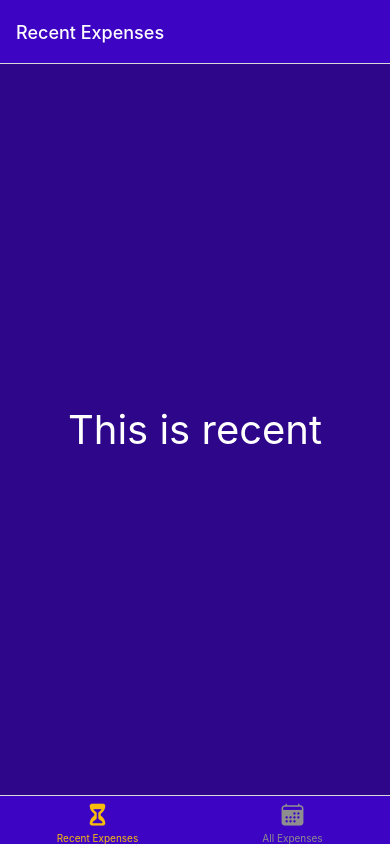
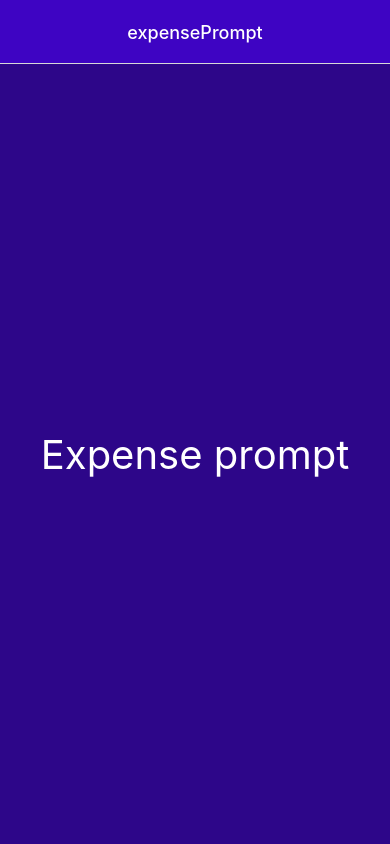
Before and after one commit to aadil42/react-native-expense-tracker, a React Native app: screen /expensePrompt in a window 390 px wide. Built offline with nearby package versions, Linux system fonts and the light colour scheme.

Commit message:
add screen prompt.

```diff
--- a/App.js
+++ b/App.js
@@ -3,32 +3,45 @@ import { StyleSheet, Text, View } from 'react-native';
 
 import { NavigationContainer } from '@react-navigation/native';
 import { createBottomTabNavigator } from '@react-navigation/bottom-tabs';
+import { createStackNavigator } from '@react-navigation/stack';
+
 import { Ionicons } from "@expo/vector-icons";
 
 // screen imports
 import AllExpenses from "./screens/AllExpenses";
 import RecentExpenses from "./screens/RecentExpenses";
+import ExpensePrompt from "./screens/ExpensePrompt";
+
 import { GlobalStyles } from './constants/styles';
 
+
+const Stack = createStackNavigator();
 const Tab = createBottomTabNavigator();
 
-export default function App() {
+const BottomTab = () => {
   return (
-    <>
-    <StatusBar style="light" />
-    <NavigationContainer
-    >
     <Tab.Navigator
-      screenOptions={{
+      screenOptions={({ navigation }) => {
+        return {
           tabBarActiveTintColor: GlobalStyles.colors.accent500,
           tabBarStyle: {
             backgroundColor: GlobalStyles.colors.primary500,
           },
           headerStyle: {
-          backgroundColor: GlobalStyles.colors.primary500
+            backgroundColor: GlobalStyles.colors.primary500,
           },
           headerTintColor: "white",
-
+          headerRight: ({tintColor}) =>  {
+            return <Ionicons
+            size={24}
+            color={tintColor}
+            name="add"
+            onPress={() => {
+              navigation.navigate('expensePrompt');
+            }}
+            />
+          }
+        }
       }}
       >
         <Tab.Screen
@@ -36,8 +49,8 @@ export default function App() {
           component={RecentExpenses}
           options={{
             title: "Recent Expenses",
-            tabBarIcon:({color, size}) => {
-              return <Ionicons name="hourglass" color={color} size={size} />
+            tabBarIcon:({color}) => {
+              return <Ionicons name="hourglass" color={color} size={24} />
             }
           }}
         />
@@ -46,12 +59,46 @@ export default function App() {
           component={AllExpenses}
           options={{
             title: "All Expenses",
-            tabBarIcon:({color, size}) => {
-              return <Ionicons name="calendar" color={color} size={size} />
+            tabBarIcon:({color}) => {
+              return <Ionicons name="calendar" color={color} size={24} />
             }
           }}
         />
       </Tab.Navigator>
+  );
+}
+
+export default function App() {
+  return (
+    <>
+    <StatusBar style="light" />
+    <NavigationContainer>
+      <Stack.Navigator
+      screenOptions={{
+        headerTintColor: "white",
+        headerTitleAlign: "center",
+        headerStyle: {
+          backgroundColor: GlobalStyles.colors.primary500,
+        }
+      }}
+      >
+        <Stack.Screen
+         name="initialScreen"
+         component={BottomTab}
+         options={{
+          headerShown: false
+         }}
+         />
+
+        <Stack.Screen
+         name="expensePrompt"
+         component={ExpensePrompt}
+         options={{
+          headerLeft: () => null
+         }}
+         />
+
+      </Stack.Navigator>
     </NavigationContainer>
     </>
   );
--- a/package.json
+++ b/package.json
@@ -11,12 +11,14 @@
   "dependencies": {
     "@react-navigation/bottom-tabs": "^6.5.11",
     "@react-navigation/native": "^6.1.9",
+    "@react-navigation/stack": "^6.3.20",
     "expo": "~49.0.15",
     "expo-status-bar": "~1.6.0",
     "react": "18.2.0",
     "react-native": "0.72.6",
     "react-native-safe-area-context": "4.6.3",
-    "react-native-screens": "~3.22.0"
+    "react-native-screens": "~3.22.0",
+    "react-native-gesture-handler": "~2.12.0"
   },
   "devDependencies": {
     "@babel/core": "^7.20.0"
--- /dev/null
+++ b/screens/ExpensePrompt.js
@@ -0,0 +1,28 @@
+import { Text, View, StyleSheet } from "react-native";
+import { GlobalStyles } from "../constants/styles";
+
+const ExpensePrompt = ({ route }) => {
+
+    return (
+        <View style={styles.container}>
+            <Text style={styles.text}>
+                Expense prompt
+            </Text>
+        </View>
+    );
+}
+
+const styles = StyleSheet.create({
+    container: {
+        flex: 1,
+        justifyContent: "center",
+        alignItems: "center",
+        backgroundColor: GlobalStyles.colors.primary700
+    },
+    text: {
+        color: "white",
+        fontSize: GlobalStyles.fonts.sizeL
+    }
+});
+
+export default ExpensePrompt;
```
Also changed, not shown: 1 other file (tests, documents, lock files or other folders). Lines whose indentation alone changed are shown as unchanged.
